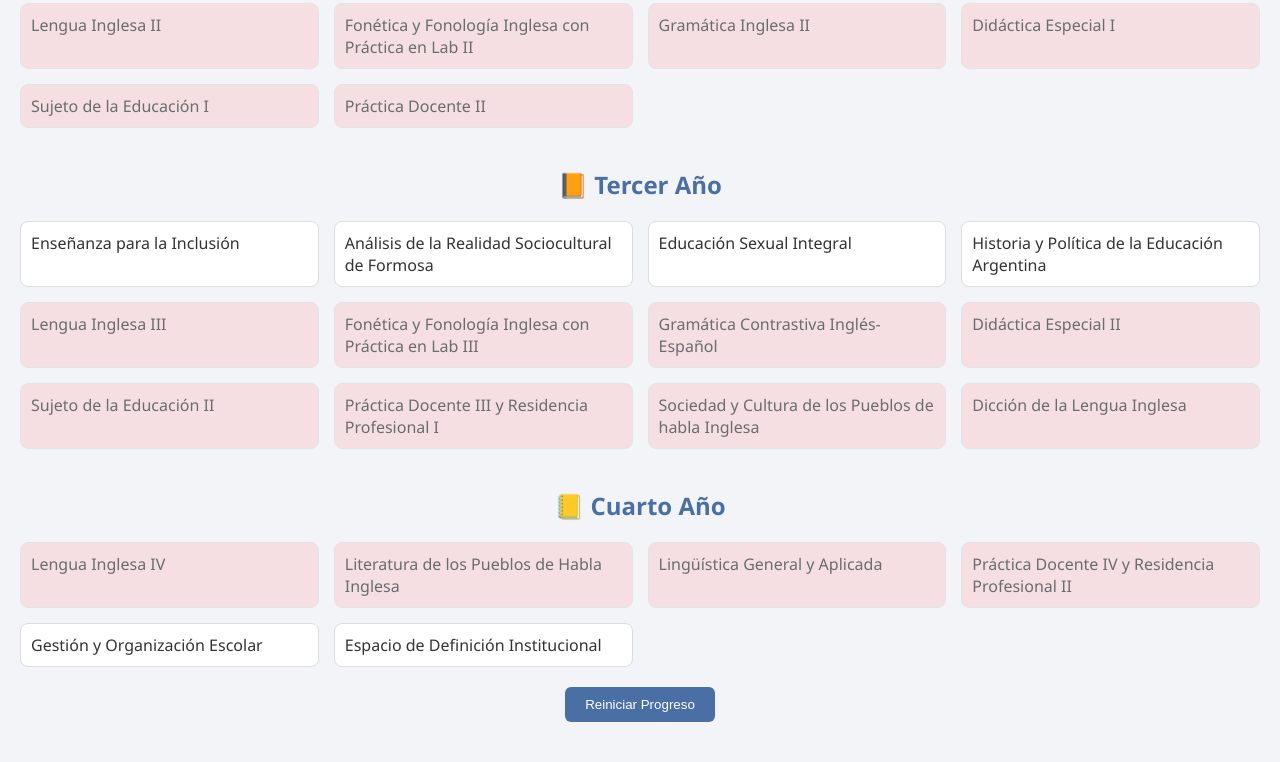
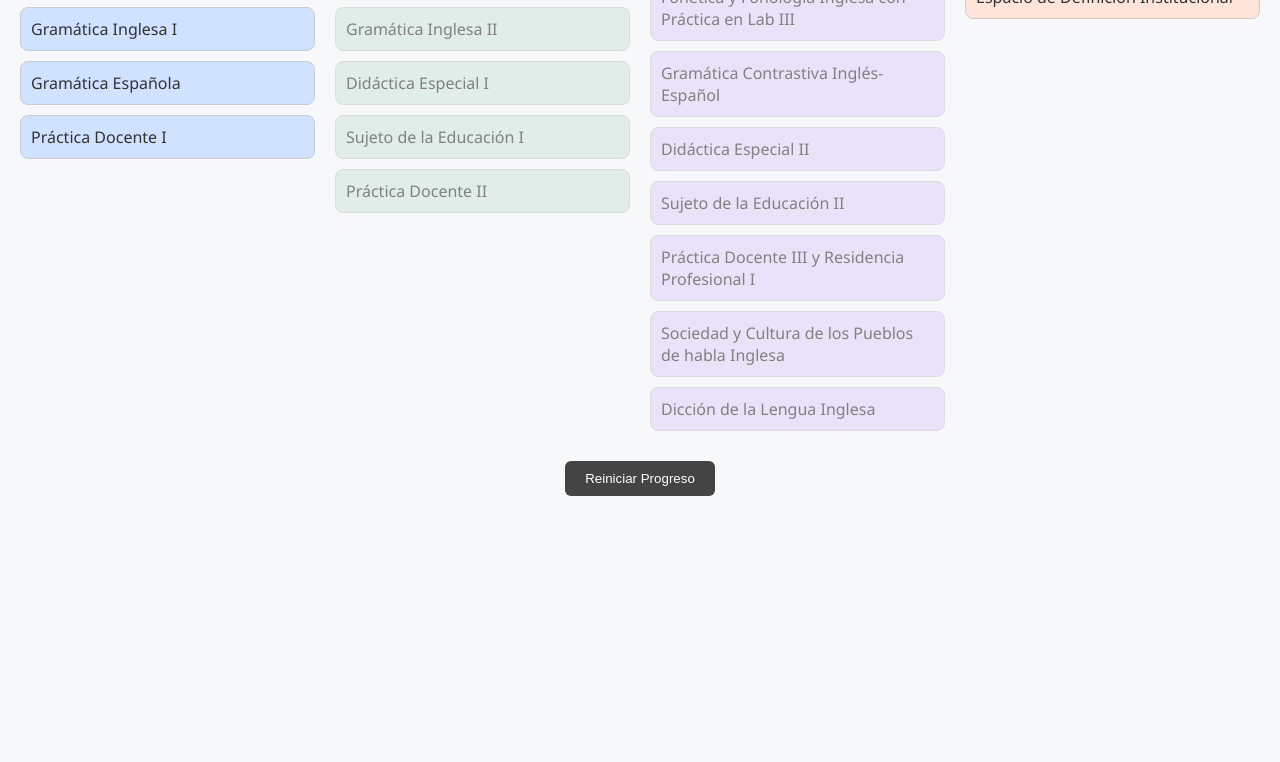
Before and after one commit to rmsgirl/Malla-Ingles, a plain HTML site: page index.html in a window 1280 px wide. Shown: the part 510-1272 px from the top of the page. After the commit the page ends 1056 px from the top, so only its background shows below. Drawn offline with Linux system fonts and the light colour scheme.

Commit message:
Update index.html

```diff
--- a/index.html
+++ b/index.html
@@ -1,68 +1,76 @@
 <!DOCTYPE html>
 <html lang="es">
 <head>
-  <meta charset="UTF-8" />
+  <meta charset="UTF-8">
   <title>Malla Curricular Profesorado de Inglés</title>
   <style>
     body {
       font-family: 'Segoe UI', Tahoma, Geneva, Verdana, sans-serif;
-      background: #f2f4f8;
+      background: #f7f8fa;
       color: #333;
       margin: 0;
       padding: 20px;
     }
-    h2 {
+    h1 {
       text-align: center;
-      margin-top: 40px;
-      color: #4a6fa5;
+      margin-bottom: 40px;
+      color: #444;
     }
     .grid {
       display: grid;
-      grid-template-columns: repeat(auto-fit, minmax(250px, 1fr));
-      gap: 15px;
-      margin-top: 20px;
+      grid-template-columns: repeat(4, 1fr);
+      gap: 20px;
+    }
+    .year-column {
+      display: flex;
+      flex-direction: column;
+      gap: 10px;
+    }
+    .year-title {
+      text-align: center;
+      font-weight: bold;
+      margin-bottom: 10px;
+      font-size: 1.2em;
     }
     .subject {
-      background: white;
-      border: 1px solid #ddd;
+      padding: 10px;
       border-radius: 8px;
-      padding: 10px;
+      border: 1px solid #ccc;
       cursor: pointer;
       position: relative;
-      transition: background 0.2s;
+      transition: transform 0.1s;
     }
-    .subject.completed {
-      background: #d4edda;
+    .subject:hover {
+      transform: scale(1.02);
+    }
+    .completed {
+      opacity: 0.5;
       text-decoration: line-through;
     }
-    .subject.locked {
-      background: #f8d7da;
+    .locked {
       cursor: not-allowed;
-      opacity: 0.7;
+      opacity: 0.6;
     }
-    .subject .tooltip {
+    .tooltip {
       visibility: hidden;
-      background-color: #333;
+      background: rgba(0,0,0,0.75);
       color: #fff;
-      text-align: left;
-      padding: 5px;
+      padding: 4px 6px;
       border-radius: 4px;
+      font-size: 12px;
       position: absolute;
-      z-index: 1;
-      bottom: 110%;
       left: 50%;
+      top: -30px;
       transform: translateX(-50%);
-      font-size: 12px;
-      width: max-content;
-      max-width: 200px;
+      white-space: pre-line;
     }
     .subject:hover .tooltip {
       visibility: visible;
     }
-    button {
-      margin: 20px auto;
+    .reset-button {
+      margin: 30px auto;
       display: block;
-      background: #4a6fa5;
+      background: #444;
       color: white;
       border: none;
       padding: 10px 20px;
@@ -73,13 +81,20 @@
 </head>
 <body>
 
-<h1 style="text-align:center;">📘 Malla Curricular Profesorado de Inglés</h1>
+<h1>📘 Malla Curricular Profesorado de Inglés</h1>
 
-<div id="container"></div>
+<div class="grid" id="container"></div>
 
-<button onclick="resetProgress()">Reiniciar Progreso</button>
+<button class="reset-button" onclick="resetProgress()">Reiniciar Progreso</button>
 
 <script>
+const yearColors = {
+  "📘 Primer Año": "#cfe2ff",
+  "📗 Segundo Año": "#d1e7dd",
+  "📙 Tercer Año": "#e2d5f7",
+  "📒 Cuarto Año": "#ffe5d9"
+};
+
 const data = [
   {
     year: "📘 Primer Año",
@@ -102,12 +117,12 @@ const data = [
       { name: "Filosofía" },
       { name: "Sociología de la Educación" },
       { name: "Ética y Ciudadanía" },
-      { name: "Lengua Inglesa II", requirements: ["Lengua Inglesa I", "Gramática Inglesa I"] },
-      { name: "Fonética y Fonología Inglesa con Práctica en Lab II", requirements: ["Fonética y Fonología Inglesa con Práctica en Laboratorio I", "Gramática Inglesa I"] },
+      { name: "Lengua Inglesa II", requirements: ["Lengua Inglesa I","Gramática Inglesa I"] },
+      { name: "Fonética y Fonología Inglesa con Práctica en Lab II", requirements: ["Fonética y Fonología Inglesa con Práctica en Laboratorio I","Gramática Inglesa I"] },
       { name: "Gramática Inglesa II", requirements: ["Gramática Inglesa I"] },
-      { name: "Didáctica Especial I", requirements: ["Didáctica General", "Alfabetización Académica", "Aprender, Enseñar y Evaluar con TIC"] },
+      { name: "Didáctica Especial I", requirements: ["Didáctica General","Alfabetización Académica","Aprender, Enseñar y Evaluar con TIC"] },
       { name: "Sujeto de la Educación I", requirements: ["Pedagogía"] },
-      { name: "Práctica Docente II", requirements: ["Pedagogía", "Didáctica General"] }
+      { name: "Práctica Docente II", requirements: ["Pedagogía","Didáctica General"] }
     ]
   },
   {
@@ -118,22 +133,22 @@ const data = [
       { name: "Educación Sexual Integral" },
       { name: "Historia y Política de la Educación Argentina" },
       { name: "Lengua Inglesa III", requirements: ["Lengua Inglesa II"] },
-      { name: "Fonética y Fonología Inglesa con Práctica en Lab III", requirements: ["Fonética y Fonología Inglesa con Práctica en Lab II", "Gramática Inglesa II", "Lengua Inglesa II"] },
+      { name: "Fonética y Fonología Inglesa con Práctica en Lab III", requirements: ["Fonética y Fonología Inglesa con Práctica en Lab II","Gramática Inglesa II","Lengua Inglesa II"] },
       { name: "Gramática Contrastiva Inglés-Español", requirements: ["Gramática Inglesa II"] },
       { name: "Didáctica Especial II", requirements: ["Didáctica Especial I"] },
       { name: "Sujeto de la Educación II", requirements: ["Sujeto de la Educación I"] },
-      { name: "Práctica Docente III y Residencia Profesional I", requirements: ["Sujeto de la Educación II", "Psicología del Aprendizaje", "Didáctica Especial I"] },
+      { name: "Práctica Docente III y Residencia Profesional I", requirements: ["Sujeto de la Educación II","Psicología del Aprendizaje","Didáctica Especial I"] },
       { name: "Sociedad y Cultura de los Pueblos de habla Inglesa", requirements: ["Lengua Inglesa II"] },
-      { name: "Dicción de la Lengua Inglesa", requirements: ["Fonética y Fonología Inglesa con Práctica en Lab II", "Gramática Inglesa II", "Lengua Inglesa II"] }
+      { name: "Dicción de la Lengua Inglesa", requirements: ["Fonética y Fonología Inglesa con Práctica en Lab II","Gramática Inglesa II","Lengua Inglesa II"] }
     ]
   },
   {
     year: "📒 Cuarto Año",
     subjects: [
-      { name: "Lengua Inglesa IV", requirements: ["Lengua Inglesa III", "Gramática Contrastiva Inglés-Español", "Dicción de la Lengua Inglesa"] },
-      { name: "Literatura de los Pueblos de Habla Inglesa", requirements: ["Lengua Inglesa III", "Gramática Inglesa II", "Fonética y Fonología Inglesa con Práctica en Lab II", "Sociedad y Cultura de los Pueblos de habla Inglesa"] },
+      { name: "Lengua Inglesa IV", requirements: ["Lengua Inglesa III","Gramática Contrastiva Inglés-Español","Dicción de la Lengua Inglesa"] },
+      { name: "Literatura de los Pueblos de Habla Inglesa", requirements: ["Lengua Inglesa III","Gramática Inglesa II","Fonética y Fonología Inglesa con Práctica en Lab II","Sociedad y Cultura de los Pueblos de habla Inglesa"] },
       { name: "Lingüística General y Aplicada", requirements: ["Lengua Inglesa III"] },
-      { name: "Práctica Docente IV y Residencia Profesional II", requirements: ["Sujeto de la Educación II", "Lengua Inglesa III", "Dicción de la Lengua Inglesa"] },
+      { name: "Práctica Docente IV y Residencia Profesional II", requirements: ["Sujeto de la Educación II","Lengua Inglesa III","Dicción de la Lengua Inglesa"] },
       { name: "Gestión y Organización Escolar" },
       { name: "Espacio de Definición Institucional" }
     ]
@@ -174,32 +189,37 @@ function render() {
   container.innerHTML = "";
   allSubjects = {};
   data.forEach(block => {
-    const yearTitle = document.createElement("h2");
-    yearTitle.textContent = block.year;
-    container.appendChild(yearTitle);
+    const column = document.createElement("div");
+    column.className = "year-column";
 
-    const grid = document.createElement("div");
-    grid.className = "grid";
+    const title = document.createElement("div");
+    title.className = "year-title";
+    title.textContent = block.year;
+    column.appendChild(title);
 
     block.subjects.forEach(subj => {
       allSubjects[subj.name] = subj;
       const div = document.createElement("div");
       div.className = "subject";
+      div.style.background = yearColors[block.year];
+      div.textContent = subj.name;
+
       if (progress[subj.name]) div.classList.add("completed");
       if (isLocked(subj.name)) div.classList.add("locked");
-      div.textContent = subj.name;
+
       div.onclick = () => toggleSubject(subj.name);
 
       if (isLocked(subj.name)) {
         const tooltip = document.createElement("div");
         tooltip.className = "tooltip";
-        tooltip.textContent = "Faltan aprobar: " + subj.requirements.filter(r => !progress[r]).join(", ");
+        tooltip.textContent = "Faltan aprobar:\n" + subj.requirements.filter(r => !progress[r]).join("\n");
         div.appendChild(tooltip);
       }
 
-      grid.appendChild(div);
+      column.appendChild(div);
     });
-    container.appendChild(grid);
+
+    container.appendChild(column);
   });
 }
 
```
